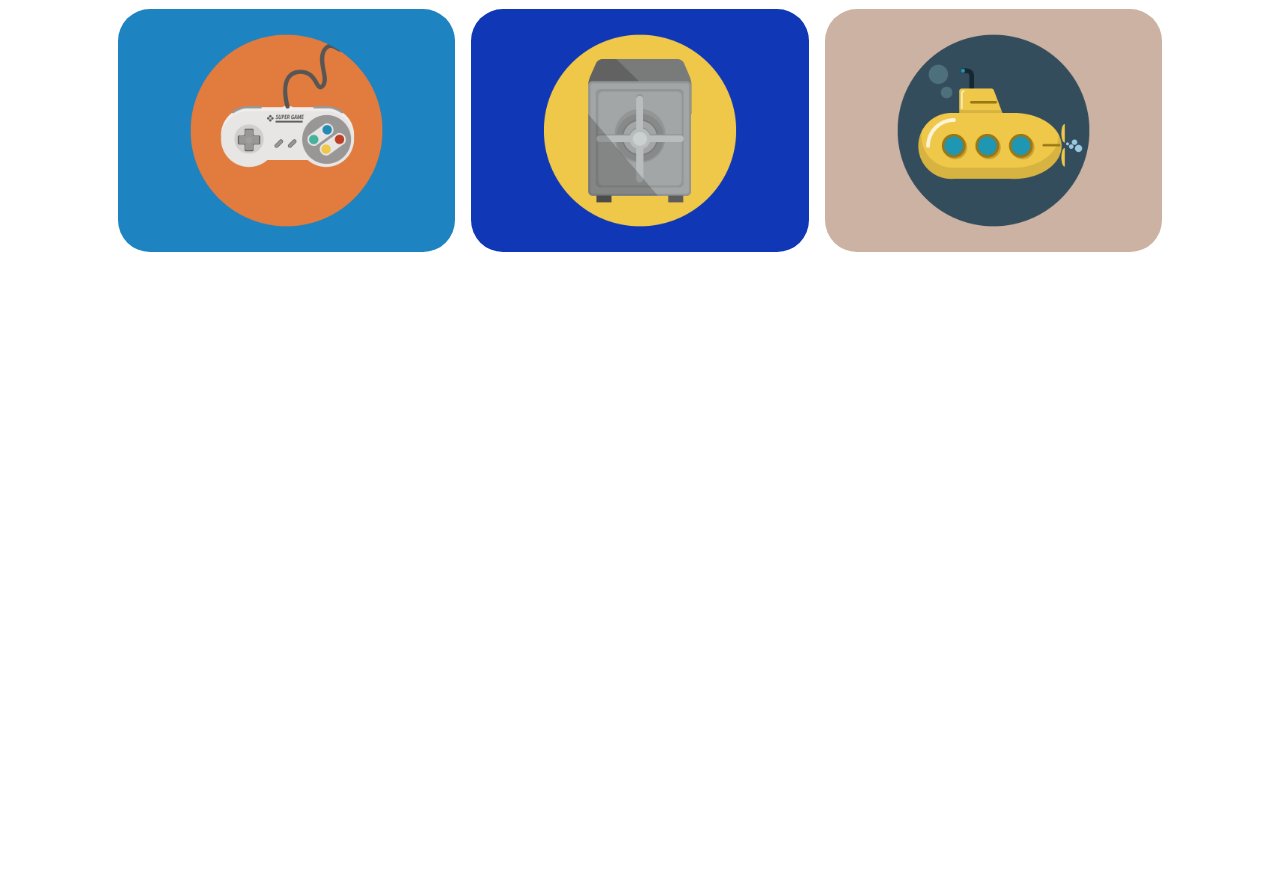
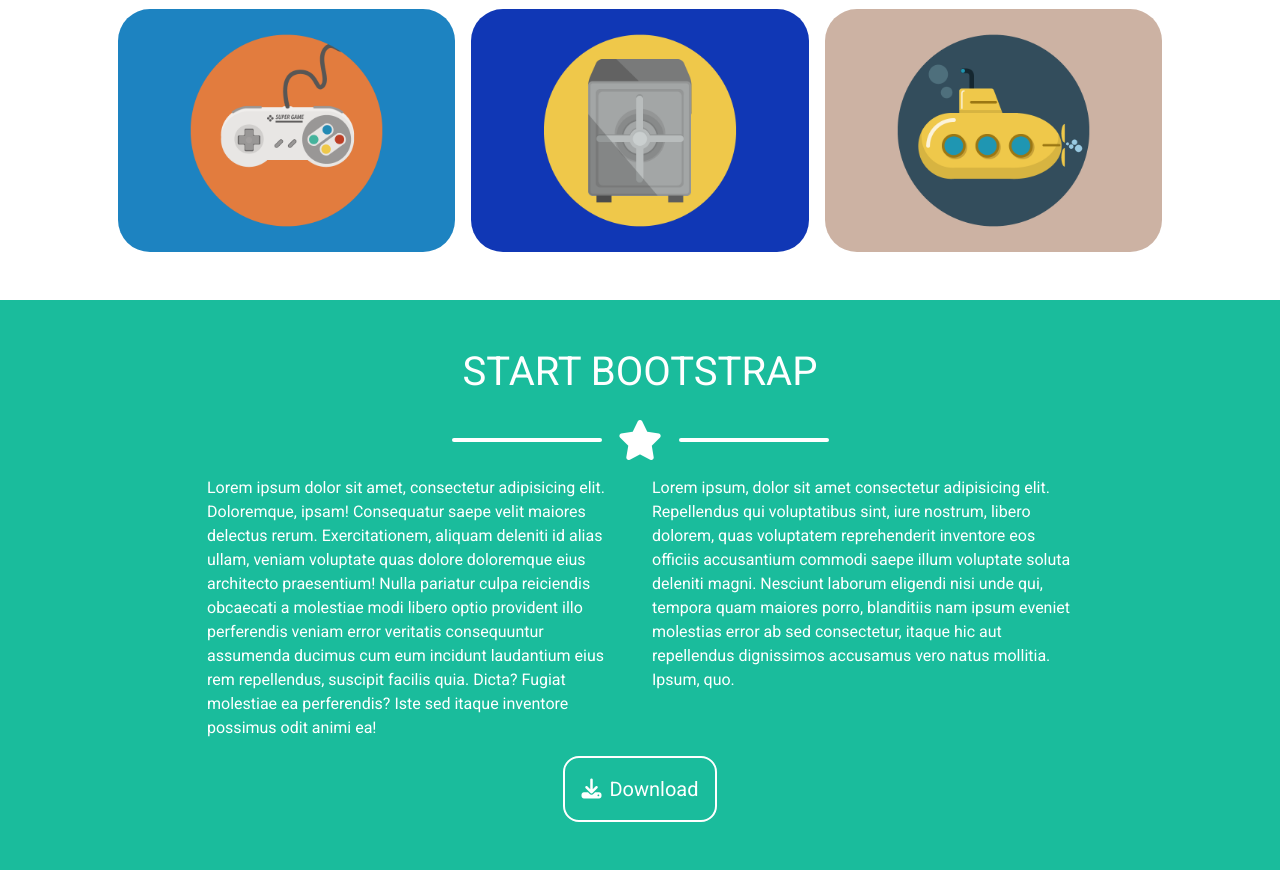
Before and after one commit to LudwigEffort/html-css-bootstrap-freelancer, a plain HTML site: page index.html in a window 1280 px wide. Shown: the part 1318-2188 px from the top of the page. Before the commit the page ends 1618 px from the top, so only its background shows below. Drawn offline with nearby package versions, Linux system fonts and the light colour scheme.

Commit message:
about section done

```diff
--- a/css/style.css
+++ b/css/style.css
@@ -71,3 +71,24 @@ body    {
 .img_container:hover .middle    {
     opacity: 1;
 }
+
+.about  {
+    background-color: #1ABC9C;
+}
+
+.btn_container  {
+    display: inline-block;
+    padding: 1rem;
+    border: 2px solid white;
+    border-radius: 1rem;
+}
+
+.btn_container a {
+    text-decoration: none;
+    color: white;
+    font-size: 1.25rem;
+}
+
+.btn_container a i {
+    margin-right: 0.5rem;
+}
--- a/index.html
+++ b/index.html
@@ -93,7 +93,7 @@
 
         <div class="container p-5 text-center">
 
-            <h1>Portfolio</h1>
+            <h1 class="text-uppercase">Portfolio</h1>
 
             <div class="star_line">
 
@@ -190,6 +190,52 @@
 
     </section>
 
+    <!-- About -->
+    <section class="about text-white">
+
+        <div class="container p-5 text-center">
+
+            <h1 class="text-uppercase">Start Bootstrap</h1>
+
+            <div class="star_line">
+
+                <span class="bar_style bg_white"></span>
+                <i class="fa-solid fa-star"></i>
+                <span class="bar_style bg_white"></span>
+
+            </div>
+
+            <div class="row text-start">
+
+                <div class="offset-1 col-10 col-sm-5">
+
+                    <div>
+                        <p>Lorem ipsum dolor sit amet, consectetur adipisicing elit. Doloremque, ipsam! Consequatur saepe velit maiores delectus rerum. Exercitationem, aliquam deleniti id alias ullam, veniam voluptate quas dolore doloremque eius architecto praesentium!
+                        Nulla pariatur culpa reiciendis obcaecati a molestiae modi libero optio provident illo perferendis veniam error veritatis consequuntur assumenda ducimus cum eum incidunt laudantium eius rem repellendus, suscipit facilis quia. Dicta? Fugiat molestiae ea perferendis? Iste sed itaque inventore possimus odit animi ea!</p>
+                    </div>
+
+                </div>
+
+                <div class="offset-1 col-10 offset-sm-0 col-sm-5">
+
+                    <div>
+                        <p>Lorem ipsum, dolor sit amet consectetur adipisicing elit. Repellendus qui voluptatibus sint, iure nostrum, libero dolorem, quas voluptatem reprehenderit inventore eos officiis accusantium commodi saepe illum voluptate soluta deleniti magni.
+                        Nesciunt laborum eligendi nisi unde qui, tempora quam maiores porro, blanditiis nam ipsum eveniet molestias error ab sed consectetur, itaque hic aut repellendus dignissimos accusamus vero natus mollitia. Ipsum, quo.</p>
+                    </div>
+
+                </div>
+
+            </div>
+
+            <div class="btn_container">
+                <a href=""><i class="fa-solid fa-download"></i><span>Download</span></a>
+            </div>
+
+
+        </div>
+
+    </section>
+
 </main>
 
 <footer></footer>
```
